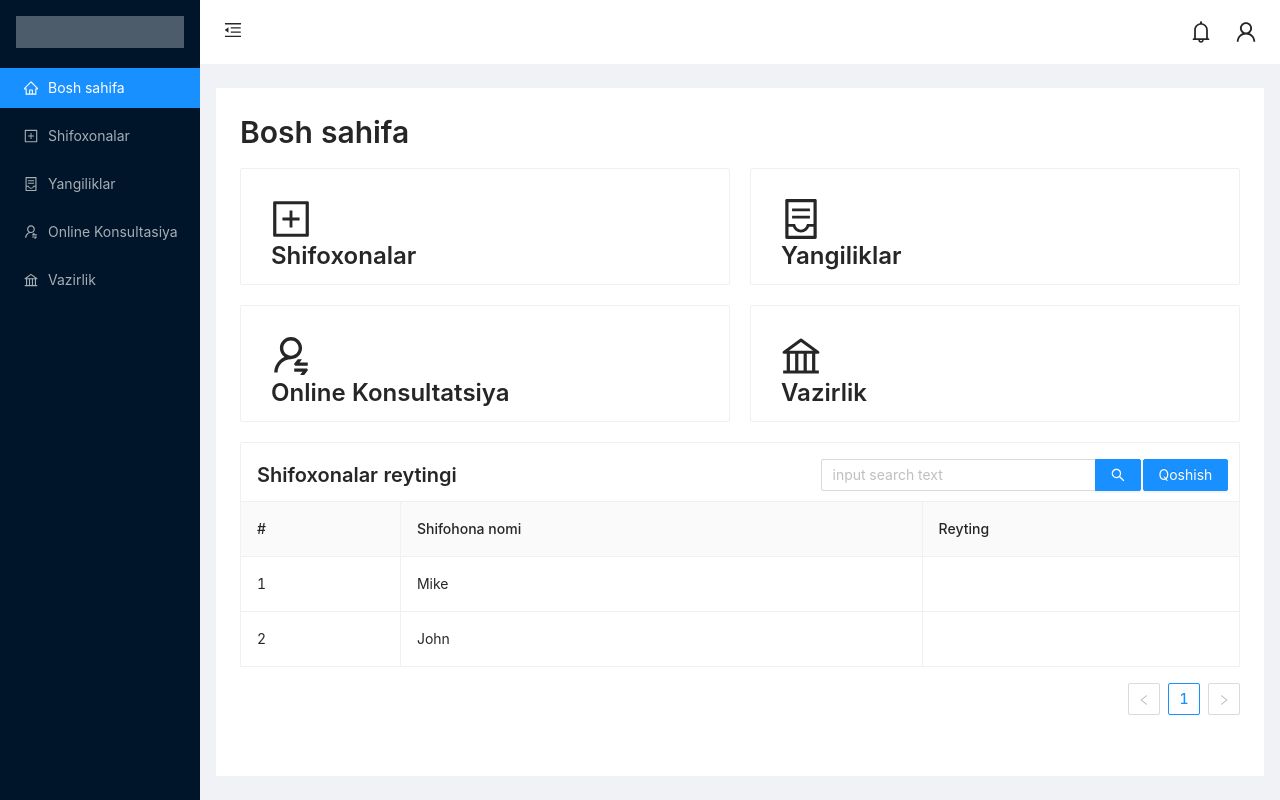
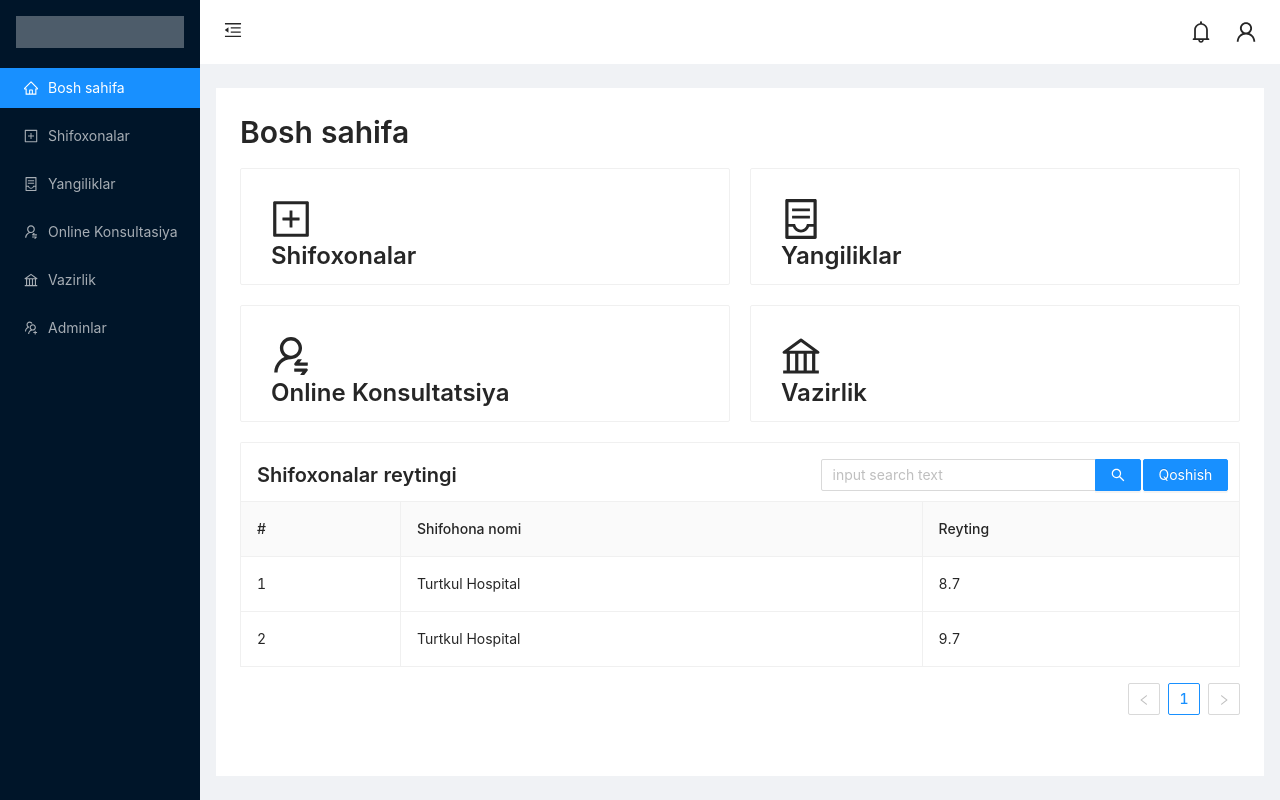
Before and after one commit to kuvanch/dashboard, a React (Create React App) app: page / in a window 1280 px wide. Built offline with nearby package versions, Linux system fonts and the light colour scheme.

Commit message:
added page admins

```diff
--- a/src/components/Sidebar/Sidebar.tsx
+++ b/src/components/Sidebar/Sidebar.tsx
@@ -1,4 +1,4 @@
-import { BankOutlined, ContainerOutlined, HomeOutlined, PlusSquareOutlined,  UserSwitchOutlined } from '@ant-design/icons'
+import { BankOutlined, ContainerOutlined, HomeOutlined, PlusSquareOutlined,  UsergroupAddOutlined,  UserSwitchOutlined } from '@ant-design/icons'
 import { Menu } from 'antd'
 import Sider from 'antd/lib/layout/Sider'
 import React, { FC } from 'react'
@@ -15,21 +15,24 @@ export const Sidebar:FC<ISidebar> = ({collapsed}) => {
           <div className="logo" />
           <Menu theme="dark" mode="inline" defaultSelectedKeys={[RouteNames.HOME]} selectedKeys={[location.pathname]}>
             <Menu.Item className='menu__item'  key={RouteNames.HOME} icon={<HomeOutlined className={!collapsed ? '' : 'sidebar__icon'}/>}>
-              <Link  to='/'>
+              <Link  to={RouteNames.HOME}>
                   {!collapsed && 'Bosh sahifa'}
               </Link>
             </Menu.Item>
             <Menu.Item className='menu__item' key={RouteNames.HOSPITALS} icon={<PlusSquareOutlined className={!collapsed ? '' : 'sidebar__icon'}/>}>
-              <Link to='/hospitals'>{!collapsed && 'Shifoxonalar'}</Link>
+              <Link to={RouteNames.HOSPITALS}>{!collapsed && 'Shifoxonalar'}</Link>
             </Menu.Item>
             <Menu.Item key={RouteNames.NEWS} icon={<ContainerOutlined className={!collapsed ? '' : 'sidebar__icon'}/>}>
-              <Link to='/news'>{!collapsed && 'Yangiliklar'}</Link>
+              <Link to={RouteNames.NEWS}>{!collapsed && 'Yangiliklar'}</Link>
             </Menu.Item>
             <Menu.Item key={RouteNames.CONSULTATIONS} icon={<UserSwitchOutlined className={!collapsed ? '' : 'sidebar__icon'}/>}>
-              <Link to='/consultations'>{!collapsed && 'Online Konsultasiya'}</Link>
+              <Link to={RouteNames.CONSULTATIONS}>{!collapsed && 'Online Konsultasiya'}</Link>
             </Menu.Item>
             <Menu.Item key={RouteNames.MINISTERS} icon={<BankOutlined className={!collapsed ? '' : 'sidebar__icon'}/>}>
-              <Link to='/ministers'>{!collapsed && 'Vazirlik'}</Link>
+              <Link to={RouteNames.MINISTERS} >{!collapsed && 'Vazirlik'}</Link>
+            </Menu.Item>
+            <Menu.Item key={RouteNames.ADMINS} icon={<UsergroupAddOutlined className={!collapsed ? '' : 'sidebar__icon'}/>}>
+              <Link to={RouteNames.ADMINS}>{!collapsed && 'Adminlar'}</Link>
             </Menu.Item>
           </Menu>
         </Sider>
--- /dev/null
+++ b/src/pages/Admins.tsx
@@ -0,0 +1,9 @@
+import React from 'react'
+
+export const Admins = () => {
+    return (
+        <div>
+            Hello
+        </div>
+    )
+}
--- a/src/pages/Home.tsx
+++ b/src/pages/Home.tsx
@@ -14,15 +14,13 @@ const Home = () => {
   const dataSource = [
     {
       key: "1",
-      name: "Mike",
-      age: 32,
-      address: "10 Downing Street",
+      name: "Turtkul Hospital",
+      rating: 8.7
     },
     {
       key: "2",
-      name: "John",
-      age: 42,
-      address: "10 Downing Street",
+      name: "Turtkul Hospital",
+      rating: 9.7,
     },
   ];
 
@@ -30,7 +28,7 @@ const Home = () => {
     {
       title: "#",
       dataIndex: "key",
-      key: "name",
+      key: "key",
     },
     {
       title: "Shifohona nomi",
@@ -40,7 +38,7 @@ const Home = () => {
     {
       title: "Reyting",
       dataIndex: "rating",
-      key: "age",
+      key: "rating",
     }
   ];
   return (
--- a/src/pages/index.ts
+++ b/src/pages/index.ts
@@ -7,3 +7,4 @@ export * from './Ministir'
 export * from './Doctors'
 export * from './Diagnosis'
 export * from './Kvp'
+export * from './Admins'
--- a/src/router/index.ts
+++ b/src/router/index.ts
@@ -1,5 +1,5 @@
 import React from "react";
-import { Consultaions, Diagnosis, Doctors, Hospitals, Kvp, Ministir } from "../pages";
+import { Admins, Consultaions, Diagnosis, Doctors, Hospitals, Kvp, Ministir } from "../pages";
 import Home from "../pages/Home";
 import { Login } from "../pages/Login";
 import News from "../pages/News";
@@ -18,6 +18,7 @@ export enum RouteNames  {
     HOSPITALS = '/hospitals',
     CONSULTATIONS = '/consultations',
     MINISTERS = '/ministers',
+    ADMINS = '/admins',
     DOCTORS = '/doctors',
     DIAGNOSIS = '/diagnosis',
     KVP = '/kvp'
@@ -33,6 +34,7 @@ export const superAdmin:IRoute[] = [
     {path: RouteNames.HOSPITALS, component: Hospitals, exact: true, title: 'Shifoxonalar'},
     {path: RouteNames.CONSULTATIONS, component: Consultaions, exact: true, title: 'Konsultatsiya'},
     {path: RouteNames.MINISTERS, component: Ministir, exact: true, title: 'Vazirlik'},
+    {path: RouteNames.ADMINS, component: Admins, exact: true, title: 'Adminlar'}
 ]
 
 export const hospitalAdmin:IRoute[] = [
```
Also changed, not shown: src/pages/Hospitals.tsx (indentation only).
